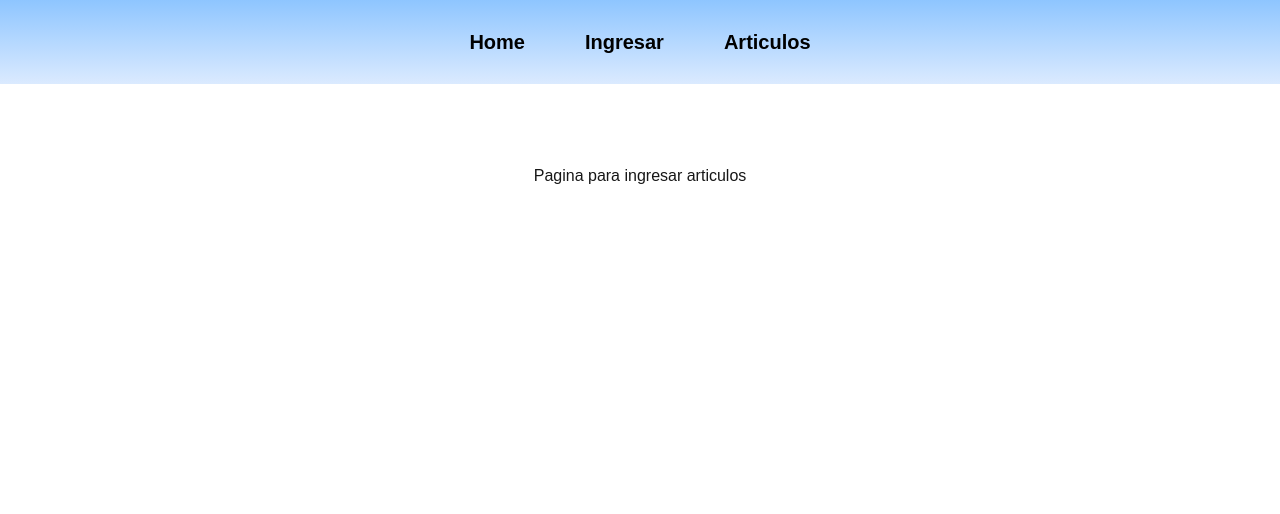
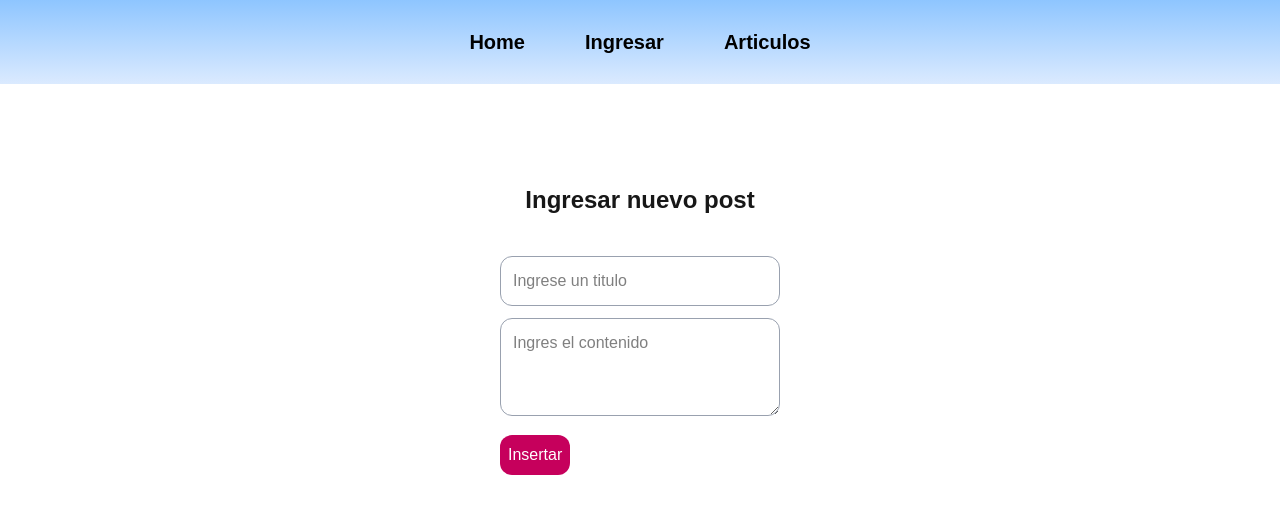
Before and after one commit to DanielGuzmanV/NextJs-Fundamentos, a Next.js app: page /ingresar in a window 1280 px wide. Shown: the top 514 px of the page. Built offline with nearby package versions, Linux system fonts and the light colour scheme.

Commit message:
formulario para ingresar los datos

```diff
--- a/src/app/ingresar/page.tsx
+++ b/src/app/ingresar/page.tsx
@@ -1,7 +1,47 @@
+"use client"
+
+import { useRouter } from "next/navigation";
+
 export default function Ingresar() {
+  const router = useRouter();
+
+  const enviarForm = async (e: React.FormEvent<HTMLFormElement>) => {
+    e.preventDefault();
+    const form = e.target as HTMLFormElement;
+
+    const titulo = (form.elements.namedItem('titulo') as HTMLInputElement).value;
+    const contenido = (form.elements.namedItem('contenido') as HTMLInputElement).value;
+
+    try {
+      const response = await fetch("/api/posts", {
+        method: "POST",
+        body: JSON.stringify({titulo, contenido})
+      });
+      const datos = await response.json();
+
+      router.push("/posts");
+    } catch (error) {
+      console.log("Error: ", error)
+    }
+  }
+
   return (
     <div className="items-center justify-center py-20">
-      <p className="text-center">Pagina para ingresar articulos</p>
+      {/* Titulo: */}
+      <h1 className="text-2xl font-bold m-5 text-center">
+        Ingresar nuevo post
+      </h1>
+
+      {/* Formulario: */}
+      <div className="flex justify-center">
+        <form className="p-5 bg-white text-black w-1/4 rounded-lg" onSubmit={enviarForm}>
+          <input id="titulo" className="w-full mb-3 p-3 rounded-xl border border-gray-400" type="text" placeholder="Ingrese un titulo"/>
+          <textarea id="contenido" className="w-full mb-3 p-3 rounded-xl border border-gray-400"  rows={3} placeholder="Ingres el contenido"></textarea>
+          <input type="submit" className="bg-pink-700 text-white p-2 rounded-xl hover:bg-rose-400" value={"Insertar"}/>
+        </form>
+
+      </div>
+
     </div>
   )
 }
```
